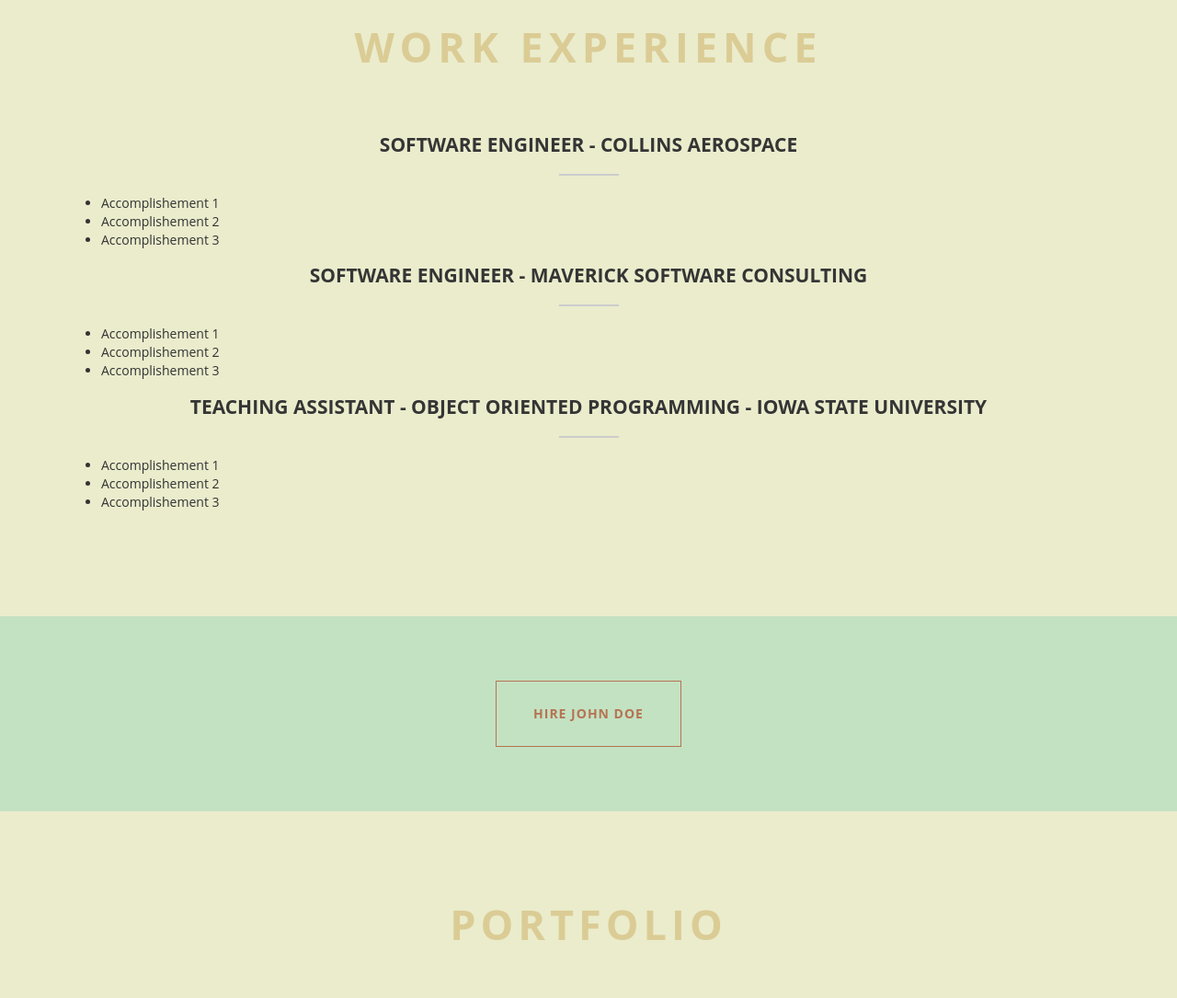
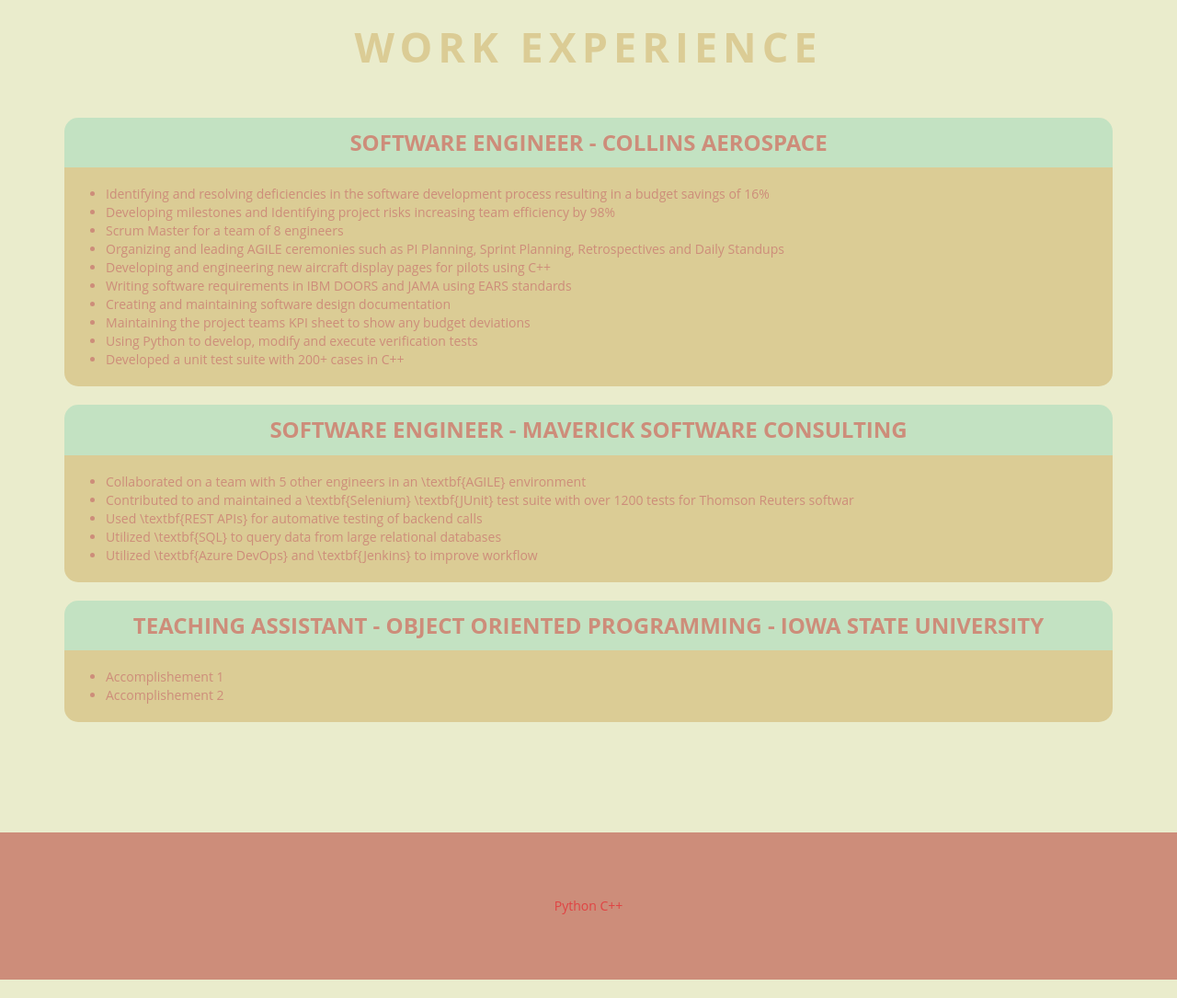
Before and after one commit to alecrmeyer/portfolio, a plain HTML site: page index.html in a window 1280 px wide. Shown: the part 1309-2394 px from the top of the page at 92% size. Drawn offline with nearby package versions, Linux system fonts and the light colour scheme; some packages are replaced by stand-ins of ours.

Commit message:
Added more functionality and cleaned up expereince

```diff
--- a/css/style.css
+++ b/css/style.css
@@ -44,12 +44,7 @@ p {
 	line-height:25px;
 	font-size:14px;
 }
-h2 {
-	font-size:15px;
-	color:#353535!important;
-	text-transform:uppercase;
-	font-weight:bold;
-}
+
 h2::after {
 	content:" ";
 	border:solid 1px #CCCCCC;
@@ -335,7 +330,7 @@ table {
 	top:0;
 	z-index: 100;
 	margin-right: 200px;
-	background-color: #CD8D7A;
+	background-color: #C3E2C2;
 	width: 100%
 
 }
@@ -350,7 +345,7 @@ table {
 	margin:0 15px;
 	text-align:center;
 	font-size:2.2em;
-	color: #DBCC95;
+	color: #CD8D7A;
 }
 .icon-list a span {
 	display:block;
@@ -371,7 +366,7 @@ table {
 	margin:0 15px;
 	text-align:center;
 	font-size:3.2em;
-	color: #DBCC95;
+	color: #CD8D7A;
 	padding:0 0.2em;
 }
 .icon-list-home a span {
@@ -399,6 +394,7 @@ table {
 	line-height: 95px;
 	color: #DBCC95;
 	text-transform: uppercase;
+
 }
 .hero h1 span {
 	color:#EAECCC;
@@ -419,6 +415,42 @@ table {
 	color:#EAECCC;
 	font-size: 15px;
 }
+
+.hero h2 {
+	font-size:24px;
+	color:#CD8D7A;
+	text-transform:uppercase;
+	font-weight:bold;
+	background-color: #DBCC95;
+
+}
+
+.work {
+	background-color: #DBCC95;
+	border-bottom-left-radius: 15px;
+	border-bottom-right-radius: 15px;
+	padding: 5px;
+	margin-bottom: 20px;
+
+}
+.work ul {
+	color:#CD8D7A;
+
+}
+.work-title {
+	font-size:24px;
+	color:#CD8D7A;
+	text-transform:uppercase;
+	font-weight:bold;
+	background-color: #C3E2C2;
+	border-top-right-radius: 15px;
+	border-top-left-radius: 15px;
+	padding: 10px;
+
+
+}
+
+
 /* Boucing Arrow Animation */
 @keyframes arrowbounce {
 	from {
@@ -511,7 +543,7 @@ h1.arrow span {
 	background-size:cover;
 }
 .color-bg {
-	background: #C3E2C2;
+	background: #CD8D7A;
 }
 
 .color-bg a {
@@ -802,7 +834,7 @@ img.grayscale:hover {
 }
 /* ==========================================================================CTA========================================================================== */
 .spacer-cta {
-	background-color: #C3E2C2;
+	background-color: #CD8D7A;
 	padding:70px 0;
 }
 .outline-btn {
@@ -1172,9 +1204,9 @@ ul.slides li {
 	font-size: 40px;
 	text-transform:uppercase;
 	letter-spacing: 6px;
-	padding-bottom:30px;
 	font-weight: bold;
 	margin-bottom: 40px;
+	border-radius: 15px;
   }
 
   /* Add a background color to the button if it is clicked on (add the .active class with JS), and when you move the mouse over it (hover) */
--- a/index.html
+++ b/index.html
@@ -127,36 +127,61 @@
           <h1 class="arrow text-center">Work Experience</h1>
         </div>
       </div>
-
-
         <div>
+          <!-- Work Parent -->
           <div>
-            <!-- Service Box 1 -->
+            <!-- Work Box 1 -->
             <div class="wp2">
-              <h2 class="text-center">Software Engineer - Collins Aerospace</h2><!-- Title -->
-              <ul>
-                <li>Accomplishement 1</li>
-                <li>Accomplishement 2</li>
-                <li>Accomplishement 3</li>
-              </ul>
+              <div>
+                <div class="text-center work-title">
+                  Software Engineer - Collins Aerospace
+                </div>
+                <div class = "work">
+                  <ul>
+                    <li>Identifying and resolving deficiencies in the software development process resulting in a budget savings of 16%</li>
+                    <li>Developing milestones and Identifying project risks increasing team efficiency by 98%</li>
+                    <li>Scrum Master for a team of 8 engineers</li>
+                    <li>Organizing and leading AGILE ceremonies such as PI Planning, Sprint Planning, Retrospectives and Daily Standups</li>
+                    <li>Developing and engineering new aircraft display pages for pilots using <span id = "Cpp1">C++</span> </li>
+                    <li>Writing software requirements in IBM DOORS and JAMA using EARS standards</li>
+                    <li>Creating and maintaining software design documentation</li>
+                    <li>Maintaining the project teams KPI sheet to show any budget deviations </li>
+                    <li >Using <span id = "python">Python</span> to develop, modify and execute verification tests </li>
+                    <li>Developed a unit test suite with 200+ cases in <span id = "Cpp2">C++</span></li>
+                  </ul>
+                </div>
+              </div>
             </div>
-            <!-- Service Box 2 -->
+            <!-- Work Box 2 -->
             <div class=" wp2 delay-05s">
-              <h2 class="text-center">Software Engineer - Maverick Software Consulting</h2><!-- Title -->
-              <ul>
-                <li>Accomplishement 1</li>
-                <li>Accomplishement 2</li>
-                <li>Accomplishement 3</li>
-              </ul>
+              <div>
+                <div class="text-center work-title">
+                  Software Engineer - Maverick Software Consulting
+                </div>
+                <div class = "work">
+                  <ul>
+                    <li>Collaborated on a team with 5 other engineers in an \textbf{AGILE} environment</li>
+                    <li>Contributed to and maintained a \textbf{Selenium} \textbf{JUnit} test suite with over 1200 tests for Thomson Reuters softwar</li>
+                    <li>Used \textbf{REST APIs} for automative testing of backend calls</li>
+                    <li>Utilized \textbf{SQL} to query data from large relational databases</li>
+                    <li>Utilized \textbf{Azure DevOps} and \textbf{Jenkins} to improve workflow</li>
+                  </ul>
+                </div>
+              </div>
             </div>
-            <!-- Service Box 3 -->
+            <!-- Work Box 3 -->
             <div class=" wp2  delay-1s">
-              <h2 class="text-center">Teaching Assistant - Object Oriented Programming - Iowa State University</h2><!-- Title -->
-              <ul>
-                <li>Accomplishement 1</li>
-                <li>Accomplishement 2</li>
-                <li>Accomplishement 3</li>
-              </ul>
+              <div>
+                <div class="text-center work-title">
+                  Teaching Assistant - Object Oriented Programming - Iowa State University
+                </div>
+                <div class = "work">
+                  <ul>
+                    <li>Accomplishement 1</li>
+                    <li>Accomplishement 2</li>
+                  </ul>
+                </div>
+              </div>
           </div>
         </div>
     </div>
@@ -175,7 +200,8 @@
     <div class="container">
       <div class="row">
         <div class="col-md-12">
-          <a href="index.html#contact" class="outline-btn">hire john doe</a>
+          <a class = "rbutton" href = "#python" onclick="fadeKeyword('python')">Python</a>
+          <a class = "rbutton" href = "#Cpp1" onclick="fadeKeyword('Cpp1'); fadeKeyword('Cpp2')">C++</a>
         </div>
       </div>
     </div>
@@ -228,7 +254,7 @@
     <div class="container">
       <div class="row">
         <div class="col-md-12">
-          <a href="index.html#contact" class="outline-btn">hire john doe</a>
+          <h1>Certifications</h1>
         </div>
       </div>
     </div>
--- a/js/script.js
+++ b/js/script.js
@@ -143,3 +143,38 @@ for (i = 0; i < coll.length; i++) {
     }
   });
 }
+
+function R1Change() {
+    var elem = document.getElementById("python");
+    elem.style.backgroundColor = 'yellow';
+    return false;
+}
+
+var intervalID;
+function fadeKeyword(keyword) {
+	function fade() {
+		var alpha = 0;
+		clearInterval(intervalID);
+		var direction = 0
+		var intervalID = setInterval(hide, 20);
+		function hide(){
+			var elem = document.getElementById(keyword);
+			console.log("Wtf");
+			if(direction == 0)
+			{
+				alpha=alpha+0.03;
+				elem.style.backgroundColor = 'rgba(255, 255, 0, ' + alpha + ')';
+				direction = alpha > 1;
+			}
+			else if(alpha > 0 && direction == 1)
+			{
+				alpha=alpha-0.01;
+				elem.style.backgroundColor = 'rgba(255, 255, 0, ' + alpha + ')';
+			}
+			else{
+				clearInterval(intervalID);
+			}
+		}
+	}
+	setTimeout(fade, 1000);
+}
```
Also changed, not shown: js/main.js (+0 -45 lines).
